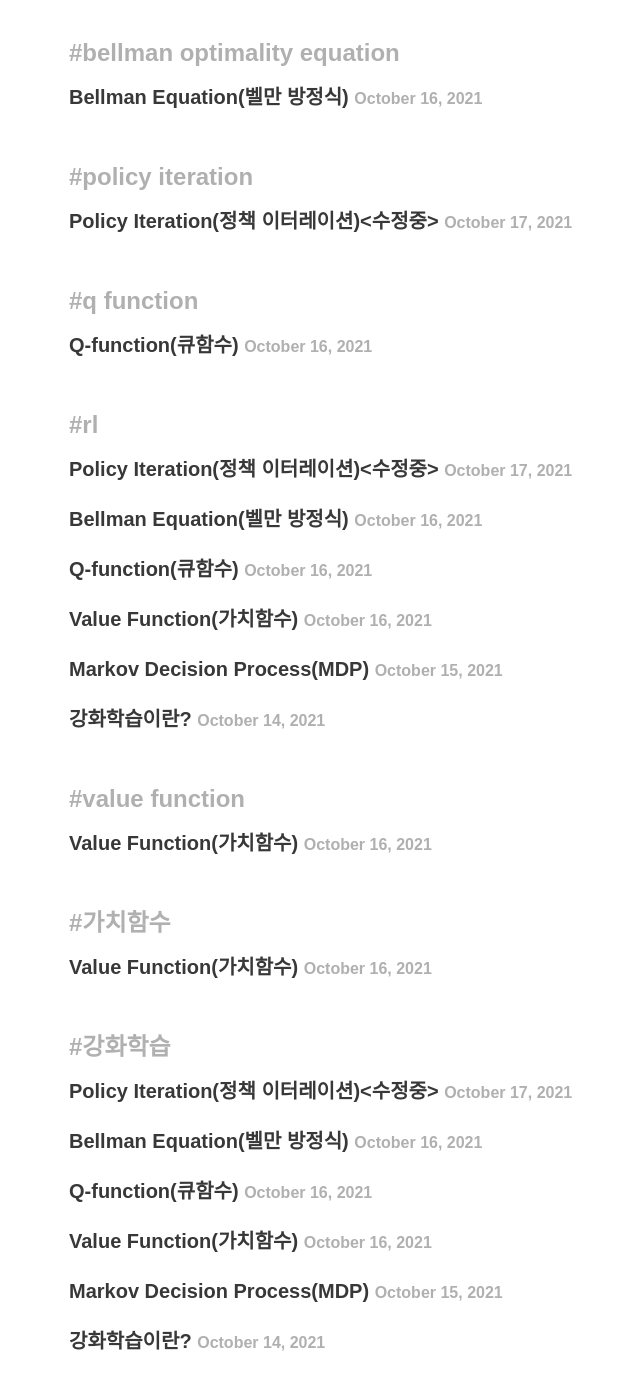
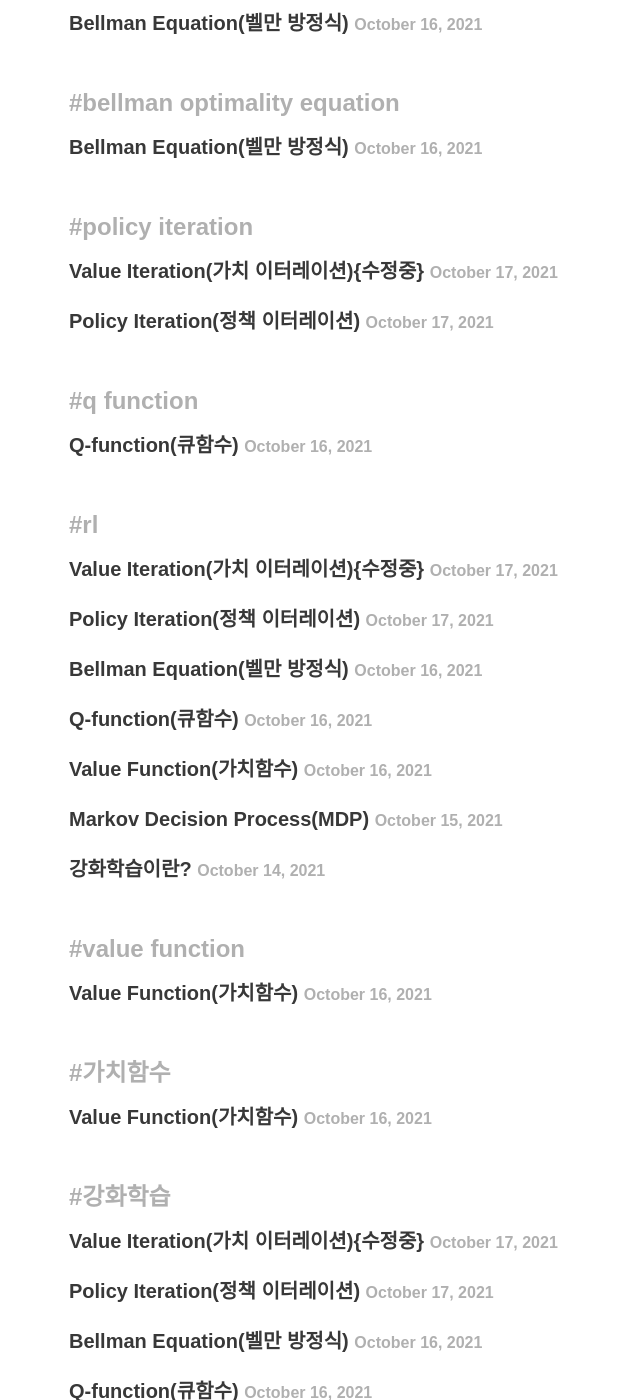
Before and after one commit to aLVINlEE9/aLVINlEE9.github.io, a Jekyll site: the page built from tags.html, in a window 1280 px wide and 1400 px high, scrolled down 1029 px. Shown: the whole window, without its empty margins (187-827 px from the left). Built offline with Jekyll 4.4.1, drawn with Linux system fonts in a browser that asks for light colours; nearby versions of some CDN libraries; comment, search, counter and statistics services are not loaded; some of the changed text lies outside the part shown.

Commit message:
post updated10-17-06

```diff
--- /dev/null
+++ b/_posts/DS-Reinforcement Learning/2021-10-17-rlpost7.md
@@ -0,0 +1,18 @@
+---
+layout: post
+title: Value Iteration(가치 이터레이션){수정중}
+comments: true
+categories: [DataScience/Reinforcement Learning]
+tags: [policy iteration, 정책 이터레이션, Reinforcement Learning, 강화학습, rl]
+
+---
+
+<br/>
+
+
+
+------
+
+*제가 올린 글에서 잘못된 부분이 있으면 제 메일로 연락주세요!*
+
+*Reference : 파이썬과 케라스로 배우는 강화학습*
```
Also changed, not shown: _posts/DS-Reinforcement Learning/2021-10-17-rlpost6.md (+1 -1 lines).
